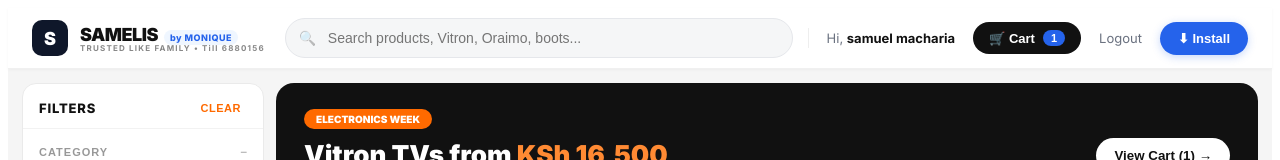
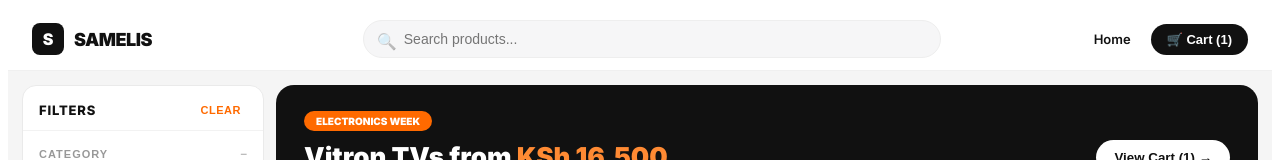
Before and after one commit to samuelmach312-design/samelis, a React (Vite) app: page / in a window 1280 px wide. Shown: the top 160 px of the page. Built offline with nearby package versions, Linux system fonts and the light colour scheme; the HTML template or start-up script is replaced by a standard one.

Commit message:
clean header SAMELIS only

```diff
--- a/src/components/Header.jsx
+++ b/src/components/Header.jsx
@@ -1,85 +1,57 @@
-// src/components/Header.jsx — LEGIT VERSION
+// src/components/Header.jsx — CLEAN LEGIT VERSION
 export default function Header({ search, setSearch, count, setView, view }) {
   return (
     <header style={{
       background:"#fff",
-      padding:"10px 24px",
+      padding:"12px 24px",
       display:"flex",
       alignItems:"center",
-      gap:20,
+      gap:24,
       borderBottom:"1px solid #f0f0f0",
-      position:"sticky", top:0, zIndex:50,
-      boxShadow:"0 1px 3px rgba(0,0,0,0.04)"
+      position:"sticky", top:0, zIndex:50
     }}>
-      {/* LOGO - ONE BRAND ONLY */}
-      <div onClick={()=>setView("shop")} style={{display:"flex", alignItems:"center", gap:12, cursor:"pointer", minWidth:200}}>
-        <div style={{background:"#0f172a", color:"#fff", width:36, height:36, borderRadius:10, display:"flex", alignItems:"center", justifyContent:"center", fontWeight:900, fontSize:18}}>S</div>
-        <div>
-          <div style={{display:"flex", alignItems:"baseline", gap:6}}>
-            <span style={{fontWeight:900, fontSize:18, letterSpacing:-0.5}}>SAMELIS</span>
-            <span style={{fontSize:9, background:"#EFF6FF", color:"#2563eb", padding:"2px 6px", borderRadius:10, fontWeight:800, letterSpacing:0.5}}>by MONIQUE</span>
-          </div>
-          <div style={{fontSize:8, fontWeight:700, opacity:0.5, letterSpacing:1.2, marginTop:-2}}>TRUSTED LIKE FAMILY • Till 6880156</div>
-        </div>
+      {/* LOGO ONLY */}
+      <div onClick={()=>setView("shop")} style={{display:"flex", alignItems:"center", gap:10, cursor:"pointer"}}>
+        <div style={{background:"#111", color:"#fff", width:32, height:32, borderRadius:8, display:"flex", alignItems:"center", justifyContent:"center", fontWeight:900, fontSize:16}}>S</div>
+        <div style={{fontWeight:900, fontSize:18, letterSpacing:-0.5}}>SAMELIS</div>
       </div>
 
-      {/* SEARCH - CENTER */}
-      <div style={{flex:1, maxWidth:560, position:"relative"}}>
-        <span style={{position:"absolute", left:14, top:11, opacity:0.4, fontSize:14}}>🔍</span>
+      {/* SEARCH CENTER */}
+      <div style={{flex:1, maxWidth:520, position:"relative", margin:"0 auto"}}>
+        <span style={{position:"absolute", left:14, top:11, opacity:0.4}}>🔍</span>
         <input
           value={search}
           onChange={e=>{setSearch(e.target.value); setView("shop")}}
-          placeholder="Search products, Vitron, Oraimo, boots..."
+          placeholder="Search products..."
           style={{
             width:"100%",
-            padding:"11px 16px 11px 42px",
-            background:"#f5f6f7",
-            border:"1px solid #e5e7eb",
+            padding:"10px 16px 10px 40px",
+            background:"#f6f6f7",
+            border:"1px solid #eee",
             borderRadius:24,
             fontSize:14,
-            outline:"none",
-            fontWeight:500
+            outline:"none"
           }}
         />
       </div>
 
-      {/* NAV - RIGHT */}
-      <div style={{display:"flex", alignItems:"center", gap:18, marginLeft:"auto"}}>
-        <span onClick={()=>setView("shop")} style={{fontSize:13, fontWeight:600, cursor:"pointer", color: view==="shop" ? "#111":"#6b7280"}}>Home</span>
-        <div style={{width:1, height:20, background:"#eee"}}></div>
-        <span style={{fontSize:13, color:"#6b7280"}}>Hi, <b style={{color:"#111"}}>samuel macharia</b></span>
-
+      {/* NAV RIGHT - ONLY HOME + CART */}
+      <div style={{display:"flex", alignItems:"center", gap:20}}>
+        <span onClick={()=>setView("shop")} style={{fontSize:13, fontWeight:600, cursor:"pointer"}}>Home</span>
         <button onClick={()=>setView("cart")} style={{
-          background: count>0 ? "#111":"#fff",
-          color: count>0 ? "#fff":"#111",
-          border: count>0 ? "0":"1px solid #e5e7eb",
+          background:"#111",
+          color:"#fff",
+          border:0,
           padding:"8px 16px",
           borderRadius:24,
           display:"flex",
-          alignItems:"center",
           gap:8,
           fontWeight:700,
           cursor:"pointer",
           fontSize:13
         }}>
-          🛒 Cart {count>0 && <span style={{background: count>0 ? "#2563eb":"#111", color:"#fff", padding:"2px 8px", borderRadius:12, fontSize:11, fontWeight:800}}>{count}</span>}
-          {count===0 && <span style={{opacity:0.5}}>0</span>}
+          🛒 Cart {count>0 ? `(${count})` : ""}
         </button>
-
-        <span style={{fontSize:13, color:"#6b7280", cursor:"pointer", fontWeight:500}}>Logout</span>
-
-        <button style={{
-          background:"#2563eb",
-          color:"#fff",
-          border:0,
-          padding:"9px 18px",
-          borderRadius:24,
-          fontWeight:700,
-          fontSize:13,
-          display:"flex",
-          gap:6,
-          boxShadow:"0 2px 8px rgba(37,99,235,0.25)"
-        }}>⬇ Install</button>
       </div>
     </header>
   )
```
